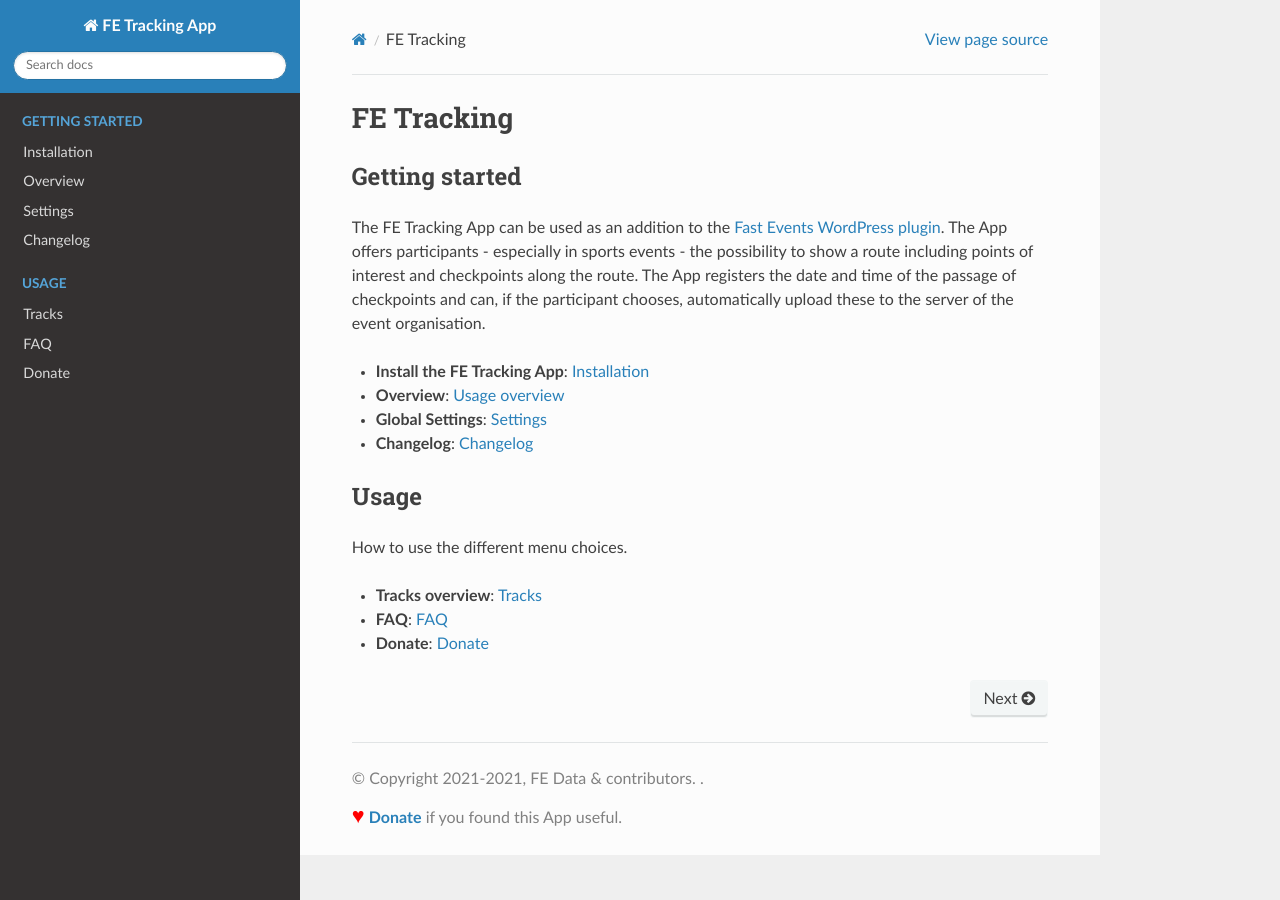
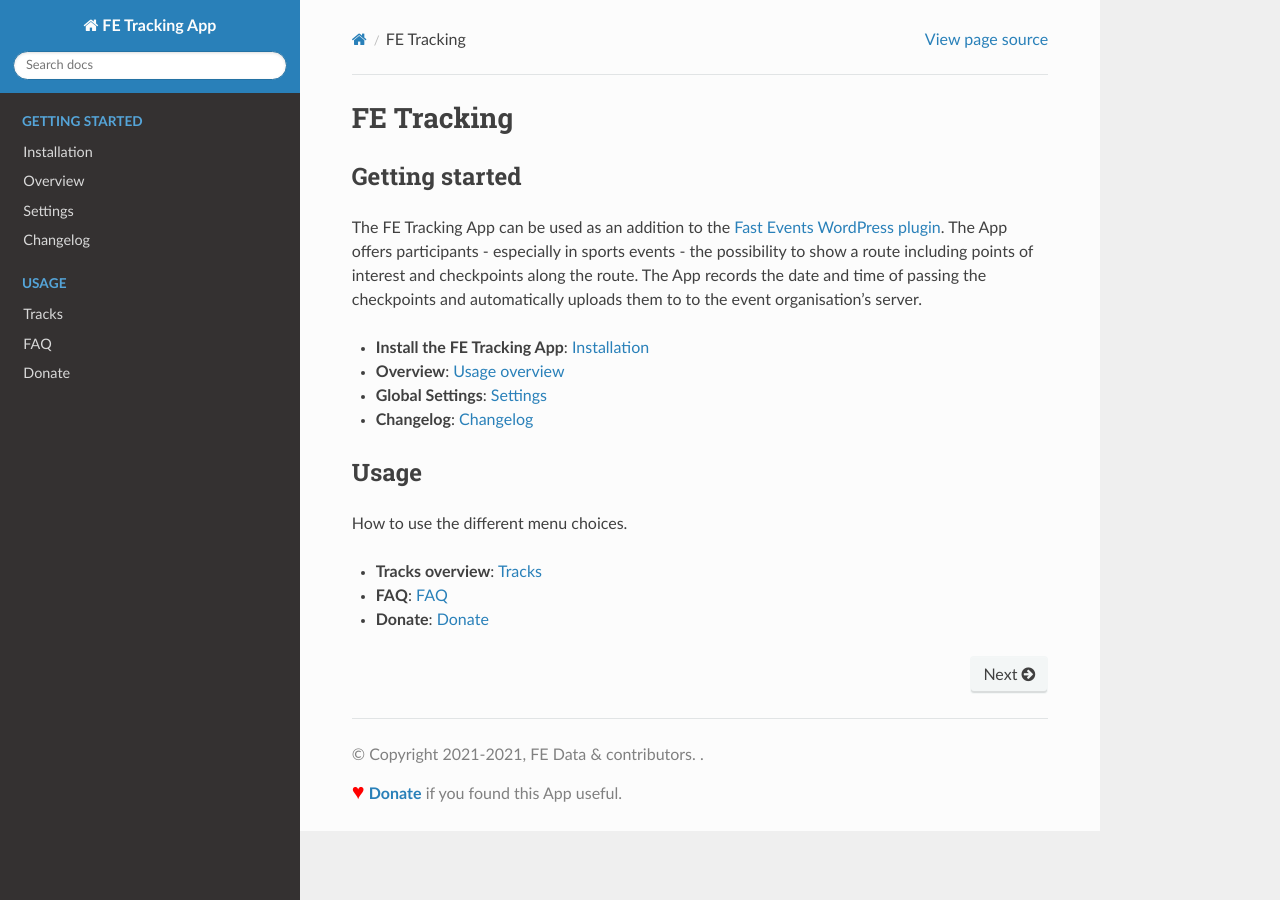
Before and after one commit to fe-data/fe-tracking, a Sphinx documentation site: the page built from docs/index.rst, in a window 1280 px wide. Built offline with Sphinx 7.4.7 and the Read the Docs theme 2.0.0, drawn with Linux system fonts in a browser that asks for light colours.

Commit message:
Removed a setting

```diff
--- a/docs/index.rst
+++ b/docs/index.rst
@@ -8,9 +8,10 @@
 Getting started
 ---------------
 
-The FE Tracking App can be used as an addition to the `Fast Events WordPress plugin <https://docs.fast-events.eu/>`_. The App offers participants - especially in sports events - the possibility
-to show a route including points of interest and checkpoints along the route. The App registers the date and time of the passage of checkpoints and can,
-if the participant chooses, automatically upload these to the server of the event organisation.
+The FE Tracking App can be used as an addition to the `Fast Events WordPress plugin <https://docs.fast-events.eu/>`_.
+The App offers participants - especially in sports events - the possibility
+to show a route including points of interest and checkpoints along the route.
+The App records the date and time of passing the checkpoints and automatically uploads them to to the event organisation's server.
 
 
 * **Install the FE Tracking App**:
--- a/docs/usage/track-map.rst
+++ b/docs/usage/track-map.rst
@@ -44,7 +44,7 @@
 
 When the track is recorded, the tracked route is visible (blue line) and the distance and speed are displayed at the top of the screen.
 As soon as a checkpoint is passed, the colour of the circle changes to transparent green.
-And if ``Upload checkpoints`` is `selected in the settings <../getting-started/settings.html#general-settings>`_, the date and time are transferred to the server of the event organisation.
+And the date and time are transmitted to the event organiser's server.
 
 Recording can be paused when you take a break to rest, for example. Pausing the recording is a good way to save the phone's battery life.
 
```
Also changed, not shown: docs/getting-started/settings.rst (+1 -8 lines), docs/_static/images/getting-started/Tracking-first-time.png.
